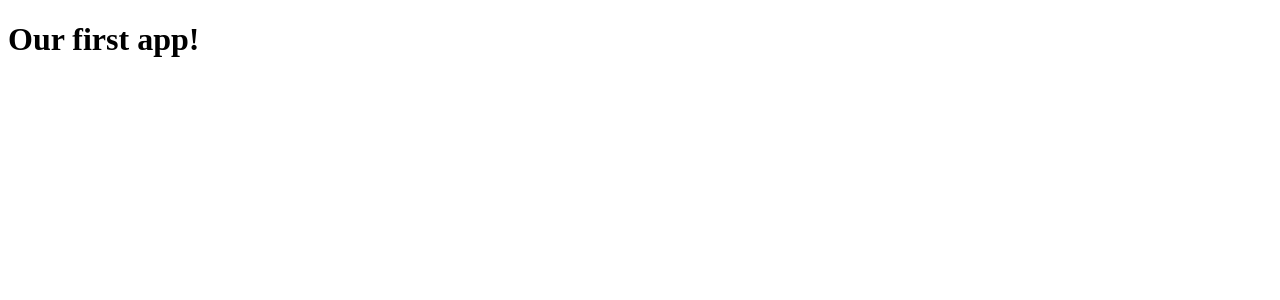
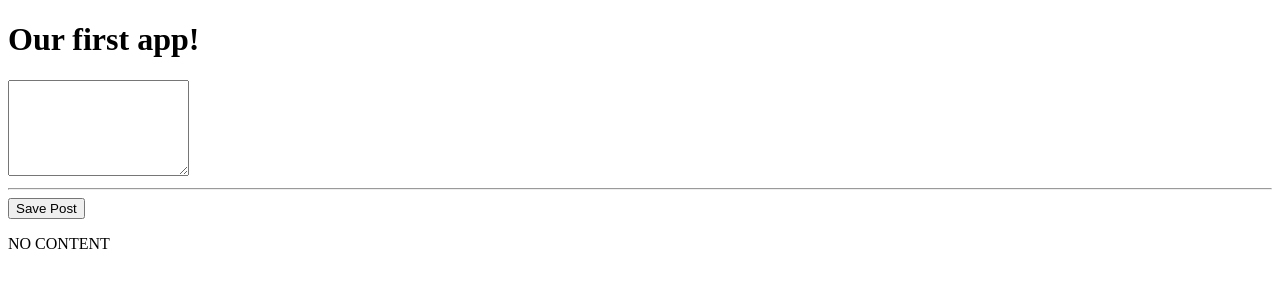
Before and after one commit to chrissl8/mean-course, an Angular app in the folder mean-course/: page / in a window 1280 px wide. Shown: the top 300 px of the page. Built offline with nearby package versions, Linux system fonts and the light colour scheme.

Commit message:
Initial tutorial steps with data between HTML elements

```diff
--- a/mean-course/src/app/app.component.html
+++ b/mean-course/src/app/app.component.html
@@ -1 +1,2 @@
 <h1>Our first app!</h1>
+<app-post-create></app-post-create>
--- a/mean-course/src/app/posts/post-create/post-create.component.html
+++ b/mean-course/src/app/posts/post-create/post-create.component.html
@@ -0,0 +1,4 @@
+<textarea rows="6" [(ngModel)]="enteredValue"></textarea>
+<hr>
+<button (click)="onAddPost()">Save Post</button>
+<p>{{ newPost }}</p>
--- a/mean-course/src/app/posts/post-create/post-create.component.ts
+++ b/mean-course/src/app/posts/post-create/post-create.component.ts
@@ -6,5 +6,10 @@
 
 })
 export class PostCreateComponent {
+  enteredValue = "";
+  newPost = 'NO CONTENT';
 
+  onAddPost(postInput: HTMLTextAreaElement) {
+    this.newPost = this.enteredValue;
+  }
 }
```
Also changed, not shown: mean-course/src/app/app.module.ts (+6 -2 lines).
